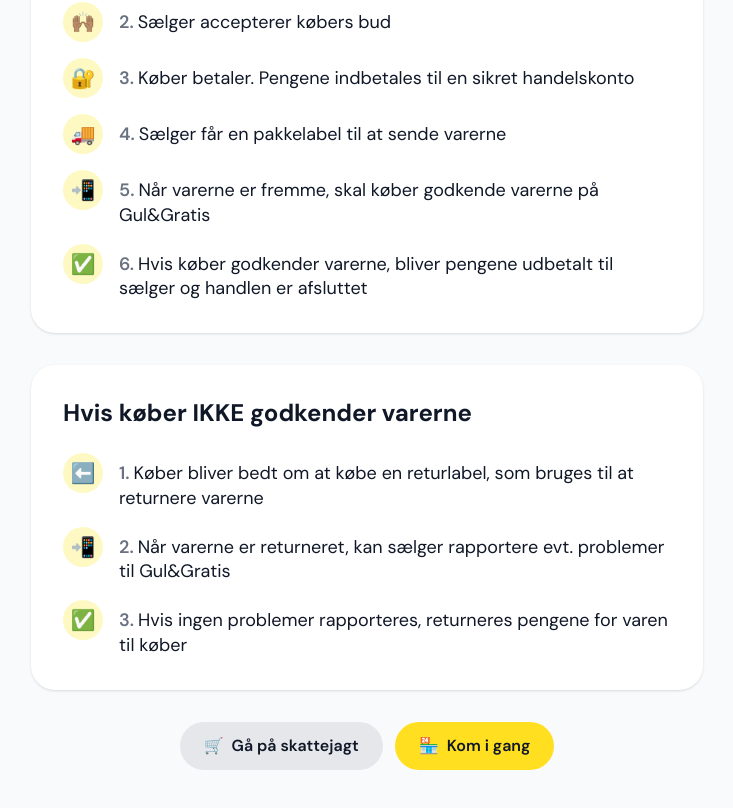
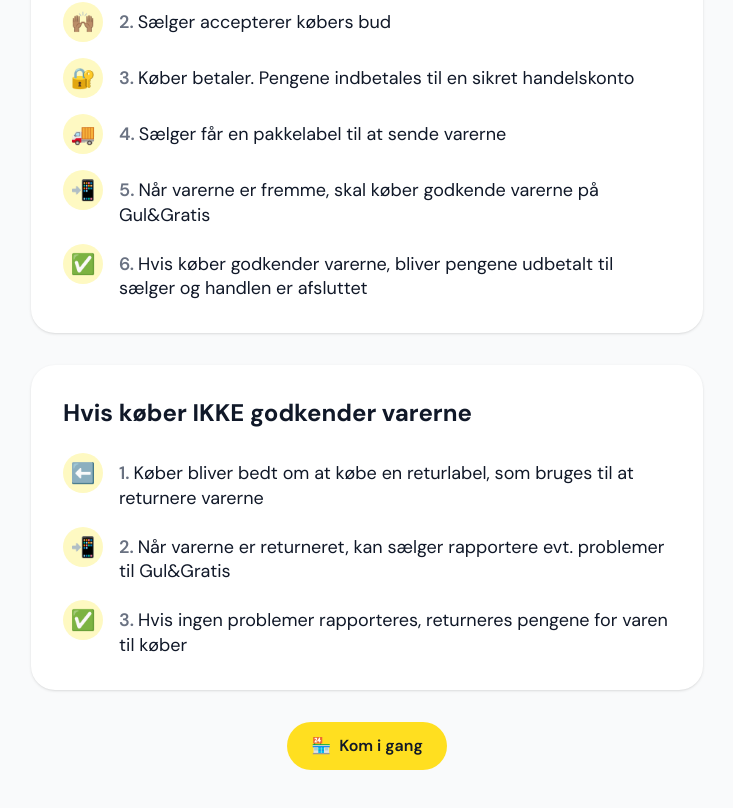
Before and after one commit to khojgaardkroyer-stack/guloggartis, a React (Vite) app: page / in a window 1280 px wide. Shown: the part 848-1656 px from the top of the page, without its empty margins (273-1006 px from the left). Built offline with nearby package versions, Linux system fonts and the light colour scheme.

Commit message:
Remove the treasure-hunt button
Co-Authored-By: Claude Opus 5.5 <noreply@anthropic.com>
Claude-Session: https://claude.ai/code/session_01Daou4s8jKBJt4T1tELkRRS

```diff
--- a/src/App.tsx
+++ b/src/App.tsx
@@ -29,12 +29,6 @@ function App() {
         <div className="flex flex-wrap justify-center gap-3">
           <a
             href={GUL_OG_GRATIS_URL}
-            className="flex items-center gap-2 rounded-full bg-gray-200 px-6 py-3 font-semibold transition hover:bg-gray-300"
-          >
-            <span aria-hidden="true">🛒</span> Gå på skattejagt
-          </a>
-          <a
-            href={GUL_OG_GRATIS_URL}
             className="flex items-center gap-2 rounded-full bg-yellow-300 px-6 py-3 font-semibold transition hover:bg-yellow-400"
           >
             <span aria-hidden="true">🏪</span> Kom i gang
```
